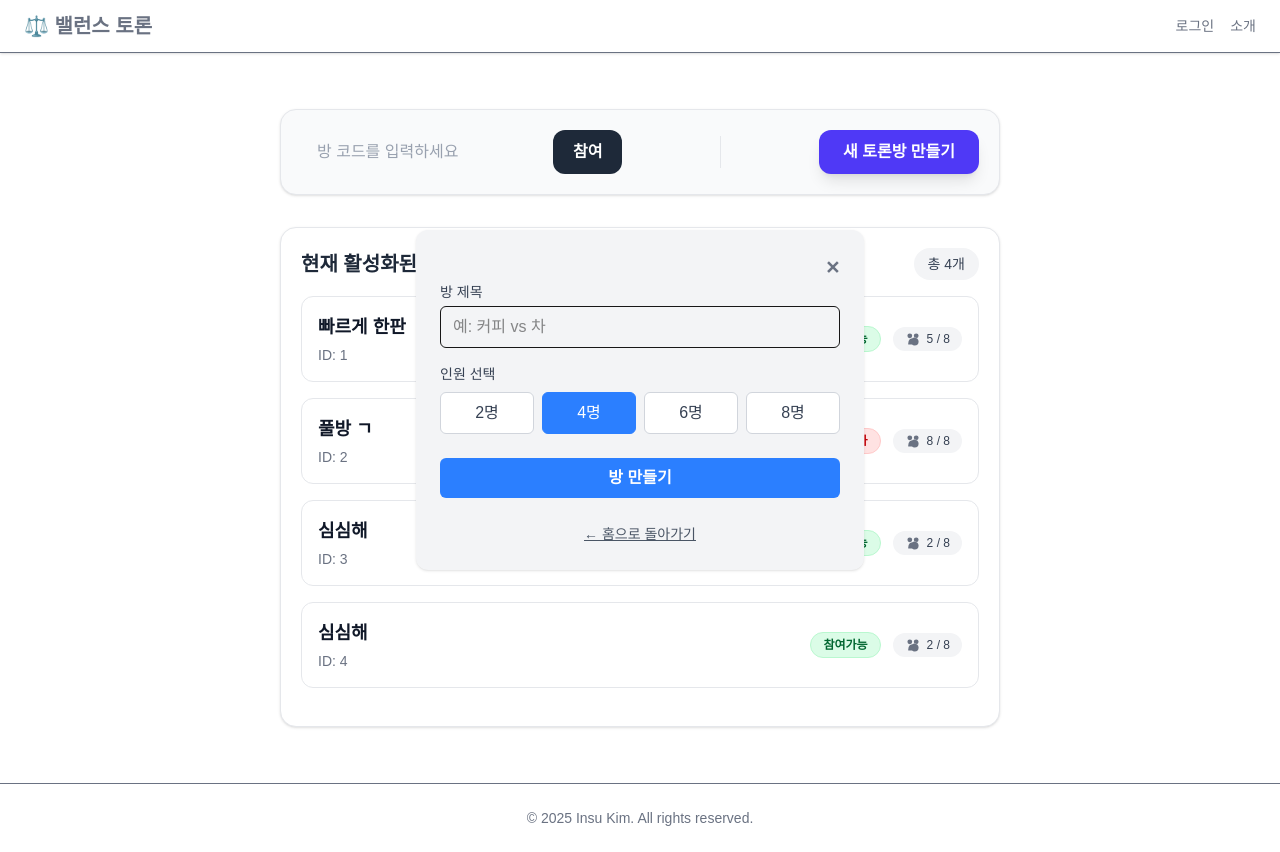
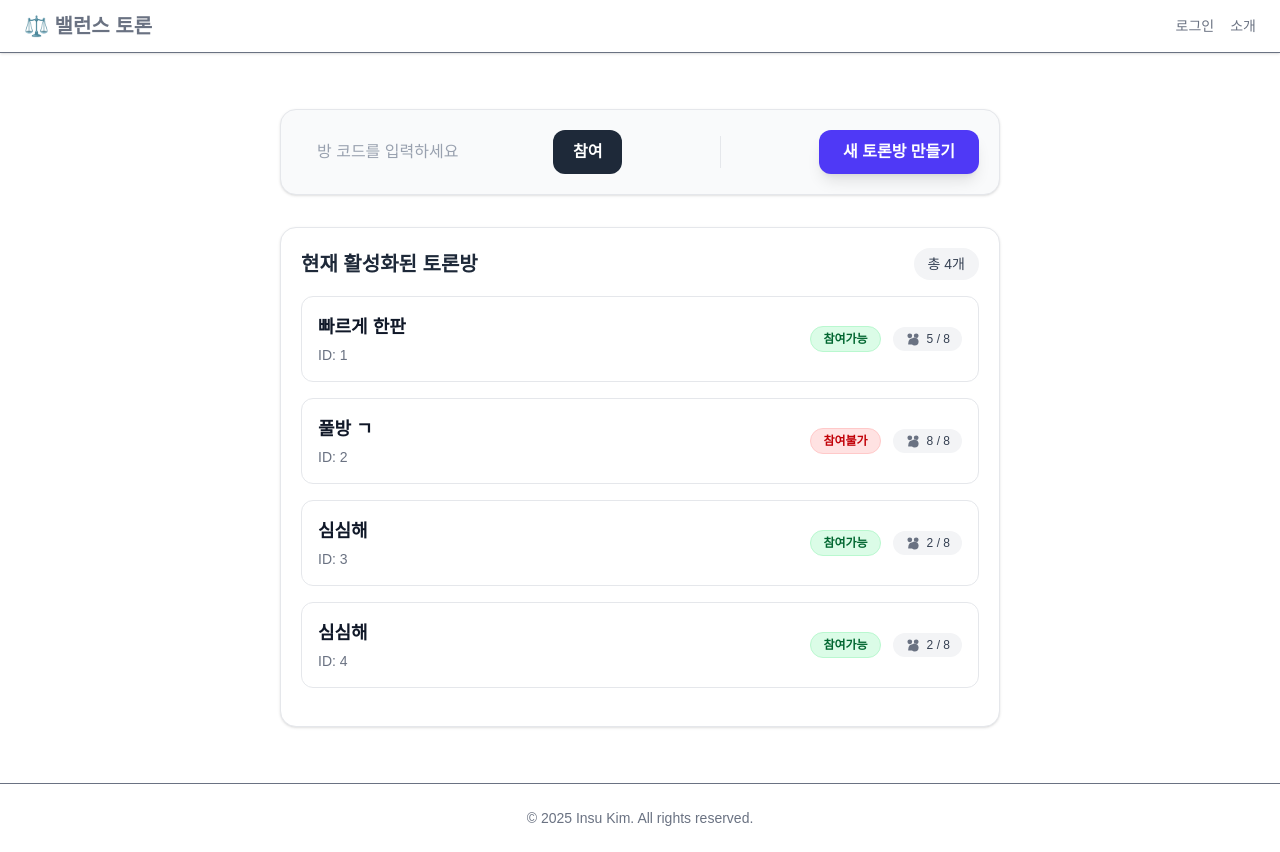
Before and after one commit to insu1170/BalanceTalk, a Next.js app in the folder web/: page / in a window 1280 px wide. Built offline with nearby package versions, Linux system fonts and the light colour scheme.

Commit message:
refactor: CreateRoom를 컴포넌트 파일로 분리

```diff
--- /dev/null
+++ b/web/src/app/components/CreateRoom.tsx
@@ -0,0 +1,61 @@
+"use client";
+import { useState } from "react";
+
+type Props = {
+    defaultParticipants?: number;
+    onSubmit?: (data: { title: string; participants: number }) => void;
+    onClose?: () => void;
+    className?: string;
+};
+
+export default function CreateRoom({
+    defaultParticipants = 4,
+    onSubmit,
+    onClose,
+    className = "",
+}: Props) {
+    const [title, setTitle] = useState("");
+    const [participants, setParticipants] = useState(defaultParticipants);
+
+    return (
+        <div className={`w-full max-w-md rounded-2xl bg-white p-6 shadow-xl ${className}`}>
+            <div className="mb-4 flex items-center justify-between">
+                <h3 className="text-lg font-semibold text-gray-900">새로운 방 만들기</h3>
+                <button onClick={onClose} className="h-8 w-8 rounded-md text-gray-500 hover:bg-gray-100">✕</button>
+            </div>
+
+            <div className="mb-4">
+                <label className="block text-sm font-medium text-gray-700 mb-1">방 제목</label>
+                <input
+                    value={title}
+                    onChange={(e) => setTitle(e.target.value)}
+                    placeholder="예: 커피 vs 차"
+                    className="w-full rounded-md border border-gray-300 px-3 py-2 focus:outline-none focus:ring-2 focus:ring-indigo-500"
+                />
+            </div>
+
+            <div className="mb-6">
+                <label className="block text-sm font-medium text-gray-700 mb-2">인원 선택</label>
+                <div className="grid grid-cols-4 gap-2">
+                    {[2, 4, 6, 8].map(n => (
+                        <label key={n}
+                            className={`flex cursor-pointer items-center justify-center rounded-md border py-2 transition
+                ${participants === n ? "bg-indigo-600 text-white border-indigo-600"
+                                    : "bg-white text-gray-700 border-gray-300 hover:bg-gray-100"}`}>
+                            <input type="radio" name="participants" className="hidden"
+                                checked={participants === n} onChange={() => setParticipants(n)} />
+                            {n}명
+                        </label>
+                    ))}
+                </div>
+            </div>
+
+            <button
+                onClick={() => onSubmit?.({ title, participants })}
+                className="w-full rounded-md bg-indigo-600 py-2 font-semibold text-white hover:bg-indigo-700"
+            >
+                방 만들기
+            </button>
+        </div>
+    );
+}
--- a/web/src/app/create/page.tsx
+++ /dev/null
@@ -1,70 +0,0 @@
-"use client";
-import Link from "next/link";
-import TextField from "../components/TextInputField";
-import { useState } from "react";
-
-
-interface CreateRoomProps {
-    className?: string;
-}
-
-const CreateRoom = ({ className = "" }) => {
-    const [participants, setParticipants] = useState<number>(4);
-
-    return (
-        <div className={`mx-auto w-full max-w-md bg-gray-100 p-6 rounded-xl shadow-sm font-sans fl items-center justify-center ${className}`}>
-            <div className="flex justify-end">
-                <button className="text-gray-500 hover:text-gray-700 cursor-pointer text-lg font-semibold">
-                    ✕
-                </button>
-            </div>
-
-            {/* 방 제목 */}
-            <TextField label="방 제목" placeholder="예: 커피 vs 차" />
-
-            {/* 인원 선택 */}
-            <div className="mb-6">
-                <label className="block text-sm font-medium text-gray-700 mb-2">
-                    인원 선택
-                </label>
-                <div className="grid grid-cols-4 gap-2">
-                    {[2, 4, 6, 8].map((num) => (
-                        <label
-                            key={num}
-                            className={`flex items-center justify-center py-2 rounded-md border cursor-pointer transition-colors
-                ${participants === num
-                                    ? "bg-blue-500 text-white border-blue-500"
-                                    : "bg-white text-gray-700 hover:bg-gray-100 border-gray-300"
-                                }`}
-                        >
-                            <input
-                                type="radio"
-                                name="participants"
-                                value={num}
-                                checked={participants === num}
-                                onChange={() => setParticipants(num)}
-                                className="hidden"
-                            />
-                            {num}명
-                        </label>
-                    ))}
-                </div>
-            </div>
-
-            <button className="w-full bg-blue-500 text-white py-2 rounded-md font-semibold hover:bg-blue-600 transition-colors">
-                방 만들기
-            </button>
-
-            <div className="mt-6 text-center">
-                <Link
-                    href="/"
-                    className="text-sm text-gray-600 hover:text-blue-500 underline"
-                >
-                    ← 홈으로 돌아가기
-                </Link>
-            </div>
-        </div>
-    );
-};
-
-export default CreateRoom;
--- a/web/src/app/page.tsx
+++ b/web/src/app/page.tsx
@@ -1,5 +1,8 @@
+"use client";
 import Link from "next/link";
-import CreateRoom from "./create/page";
+import CreateRoom from "./components/CreateRoom";
+import { useState } from "react";
+
 // Mock data for rooms, now including participant counts
 const rooms = [
   { id: "1", name: "빠르게 한판", currentParticipants: 5, maxParticipants: 8 },
@@ -10,6 +13,7 @@
 ];
 
 export default function Home() {
+  const [modalState, setModalState] = useState(false);
   return (
     <div className="mx-auto w-full max-w-3xl px-4 sm:px-6 py-8 font-sans">
       <main className="flex flex-col gap-8">
@@ -33,11 +37,9 @@
 
             {/* Create room */}
             <div className="flex">
-              <Link href="/create" className="w-full sm:w-auto">
-                <button className="w-full rounded-xl bg-indigo-600 px-6 py-2.5 text-white font-bold shadow-lg hover:bg-indigo-700 transition-all duration-200 ease-in-out transform hover:scale-105 cursor-pointer">
-                  새 토론방 만들기
-                </button>
-              </Link>
+              <button className="w-full rounded-xl bg-indigo-600 px-6 py-2.5 text-white font-bold shadow-lg hover:bg-indigo-700 transition-all duration-200 ease-in-out transform hover:scale-105 cursor-pointer" onClick={()=>setModalState(true)} >
+                새 토론방 만들기
+              </button>
             </div>
           </div>
         </section>
@@ -50,7 +52,9 @@
               총 {rooms.length}개
             </span>
           </div>
-          <CreateRoom className="fixed top-1/2 left-1/2 -translate-x-1/2 -translate-y-1/2 z-50"></CreateRoom>
+
+          {modalState? <CreateRoom className="fixed top-1/2 left-1/2 -translate-x-1/2 -translate-y-1/2 z-50" />:''}
+
           <ul className="space-y-4">
 
             {rooms.map((room) => {
@@ -71,8 +75,8 @@
                       <div className="flex items-center gap-3 text-sm">
                         <span
                           className={`rounded-full px-3 py-1 text-xs font-semibold ${isFull
-                            ? "bg-red-100 text-red-700 border border-red-200"
-                            : "bg-green-100 text-green-800 border border-green-200"
+                              ? "bg-red-100 text-red-700 border border-red-200"
+                              : "bg-green-100 text-green-800 border border-green-200"
                             }`}
                         >
                           {isFull ? "참여불가" : "참여가능"}
```
Also changed, not shown: web/src/app/layout.tsx (line endings or trailing spaces).
